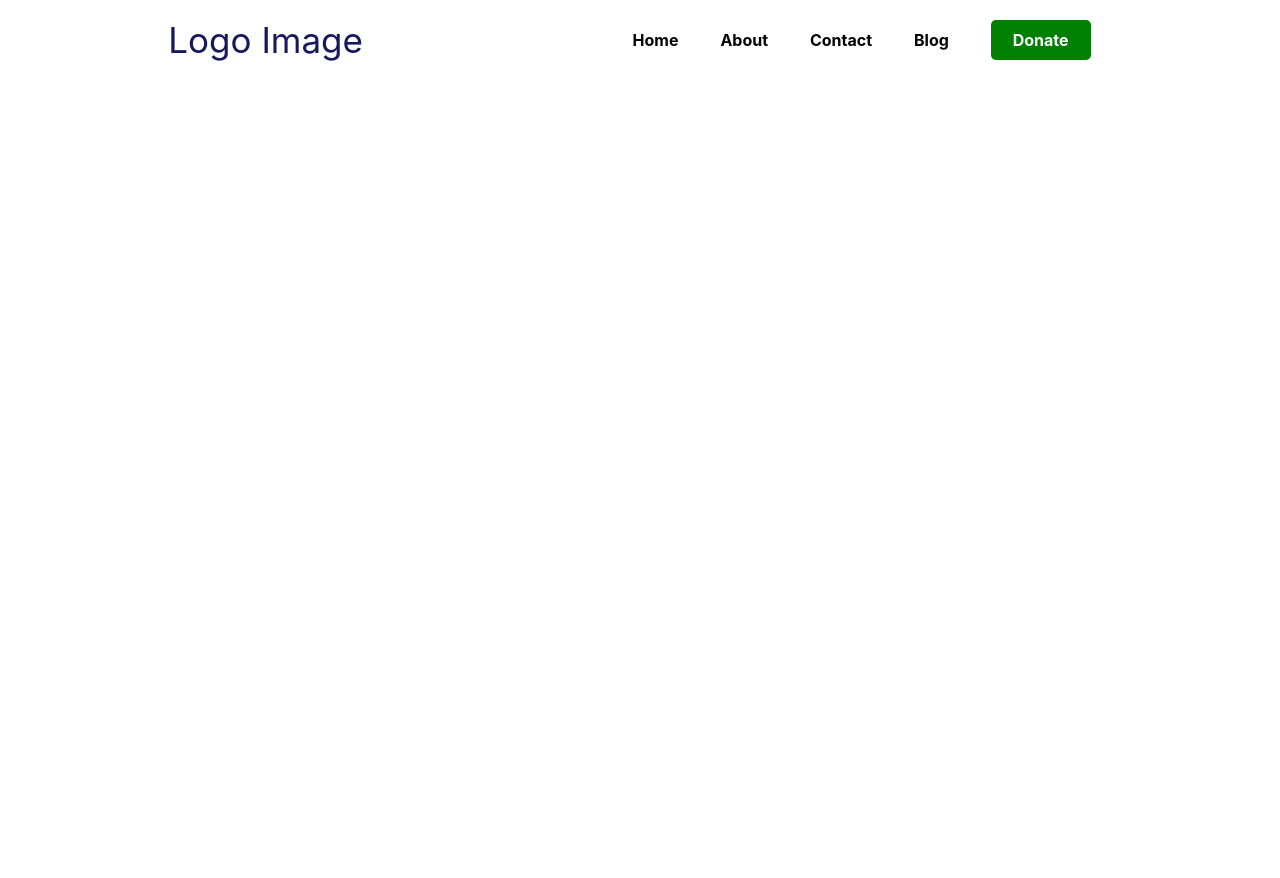
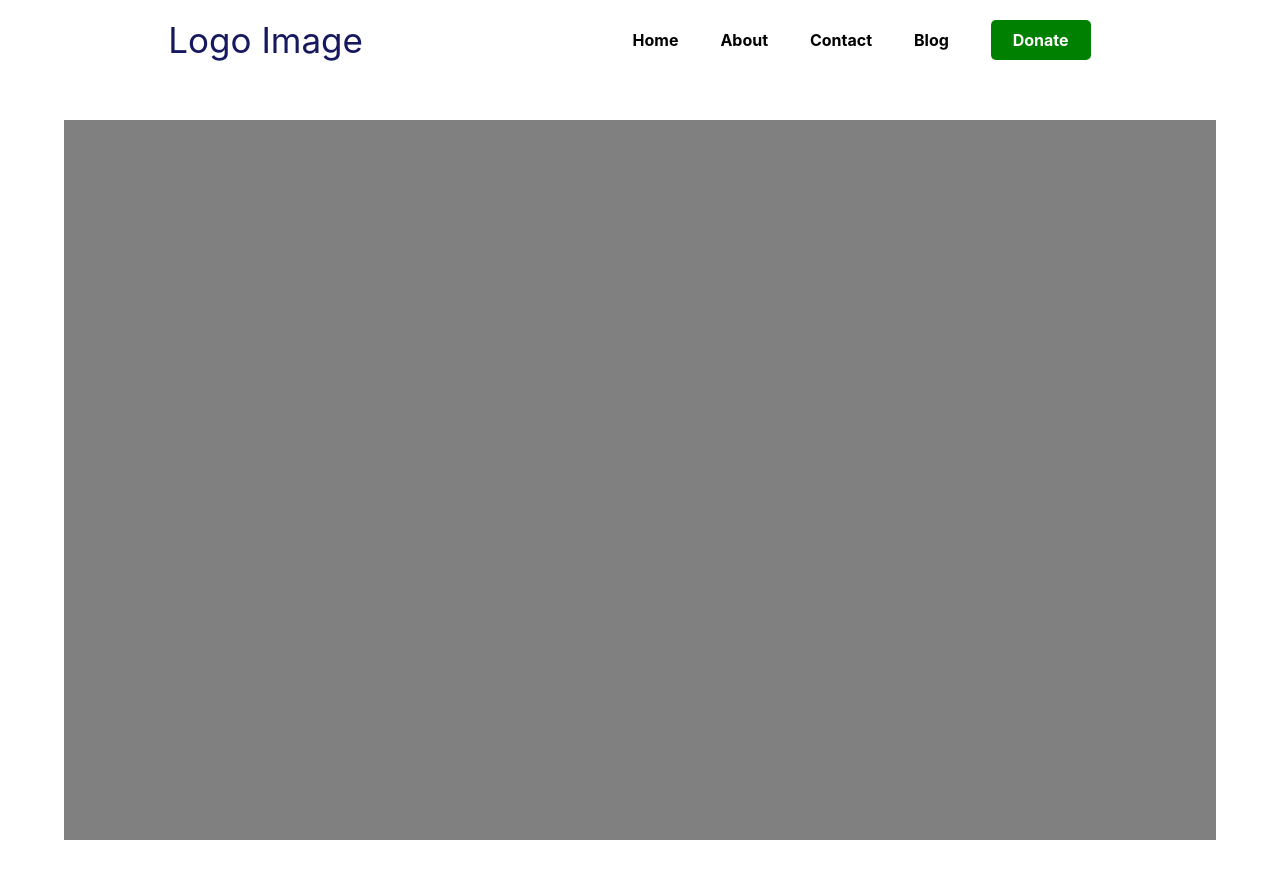
Before and after one commit to Giz-Master-Class/Elisha-Foundation, a React (Create React App) app: page /detailedblog in a window 1280 px wide. Before the commit the page ends 800 px from the top, so only its background shows below. Built offline with nearby package versions, Linux system fonts and the light colour scheme.

Commit message:
detailed blog page created

```diff
--- a/src/App.js
+++ b/src/App.js
@@ -6,6 +6,7 @@ import {HomePage} from './Components/HomePage/HomePage'
 import {AboutPage} from './Components/AboutPage/AboutPage'
 import {ContactPage} from './Components/ContactPage/ContactPage'
 import {BlogPage} from './Components/BlogPage/BlogPage'
+import { DetailedBlogPage } from './Components/DetailedBlogPage/DetailedBlogPage';
 import {DonatePage} from './Components/DonatePage/DonatePage'
 
 
@@ -19,6 +20,7 @@ function App() {
           <Route path='/about' element={<AboutPage />} />
           <Route path='/contact'  element={<ContactPage />} />
           <Route path='/blog'  element={<BlogPage />} />
+          <Route path='/detailedblog'  element={<DetailedBlogPage/>} />
           <Route path='/donate'  element={<DonatePage />} />
         </Routes>
       </Router>
--- /dev/null
+++ b/src/Components/DetailedBlogPage/DetailedBlogPage.js
@@ -0,0 +1,25 @@
+import React from 'react'
+import styled from 'styled-components'
+
+
+export const DetailedBlogPage = () => {
+  return (
+    <DetailedBlogContainer>
+        <DetailedBlogWrapper></DetailedBlogWrapper>
+    </DetailedBlogContainer>
+  )
+}
+
+const DetailedBlogContainer=styled.div`
+    width:100%;
+    height:100vh;
+    display:flex;
+    justify-content:center;
+    align-items:center;
+`
+
+const DetailedBlogWrapper=styled.div`
+    background-color:grey;
+    width:90%;
+    height:90%;
+`
--- a/src/Components/Header/Header.js
+++ b/src/Components/Header/Header.js
@@ -21,9 +21,6 @@ export const Header = () => {
                 <Link to ='/blog' style ={linkStyle}> <NavLinks>Blog</NavLinks> </Link>
                 <Link to ='/donate' style ={linkStyle}> <Button>Donate</Button> </Link>
             </Navs>
-            {/* <Button>
-                Try for free
-            </Button> */}
             <MobileIcon onClick={handleClick}>
                 {click ? <FaTimes/> : <FaBars/>}
             </MobileIcon>
@@ -40,7 +37,6 @@ const Container = styled.div`
    display: flex;
    justify-content: center;
 `
-
 
 const ContainerWrapper = styled.div`
   width: 90%;
@@ -84,16 +80,18 @@ const Navs = styled.ul`
   background-color: white;
   opacity: 0.8;
   height:100%;
-  width: 50%;
+  width: 85%;
   top:63px;
-  left: ${({click}) => (click ? 0 : '-100%' )};
+  top: ${({click}) => (click ? 150: '-100%' )};
   transition: all 0.8s ease-in-out;
+  z-index:5;
 }
 `
 
 const NavLinks = styled.li`
-   list-style: none;
-   text-decoration:none;
+  list-style: none;
+  text-decoration:none;
+
 `
 
 const Button = styled.div`
@@ -113,4 +111,5 @@ const Button = styled.div`
 const linkStyle = {
   textDecoration :"none",
   color:'black'
+
 };
```
